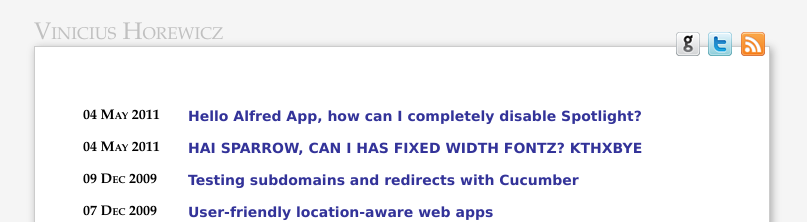
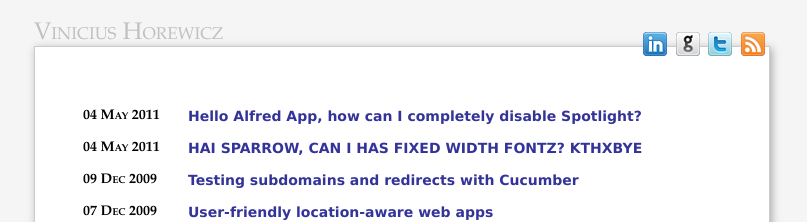
Before and after one commit to wicz/wicz.github.com, a Jekyll site: the page built from index.markdown, in a window 1280 px wide. Shown: the top 222 px of the page, without its empty margins (238-1045 px from the left). Built offline with Jekyll 4.4.1, drawn with Linux system fonts in a browser that asks for light colours; Markdown is read by kramdown in place of the engine named in the settings.

Commit message:
Add LinkedIn

```diff
--- a/_layouts/default.html
+++ b/_layouts/default.html
@@ -38,6 +38,7 @@
   <div id="header">
     <h1><a href="/">Vinicius Horewicz</a></h1>
 <ul class="nav">
+  <li><a href="http://br.linkedin.com/in/viniciushorewicz"><img src="/images/linkedin.png"></a></li>
   <li><a href="https://github.com/wicz"><img src="/images/github.png"></a></li>
   <li><a href="https://twitter.com/wicz"><img src="/images/twitter.png"></a></li>
   <li><a href="/atom.xml"><img src="/images/rss.png"></a></li>
```
Also changed, not shown: images/linkedin.png (added).
